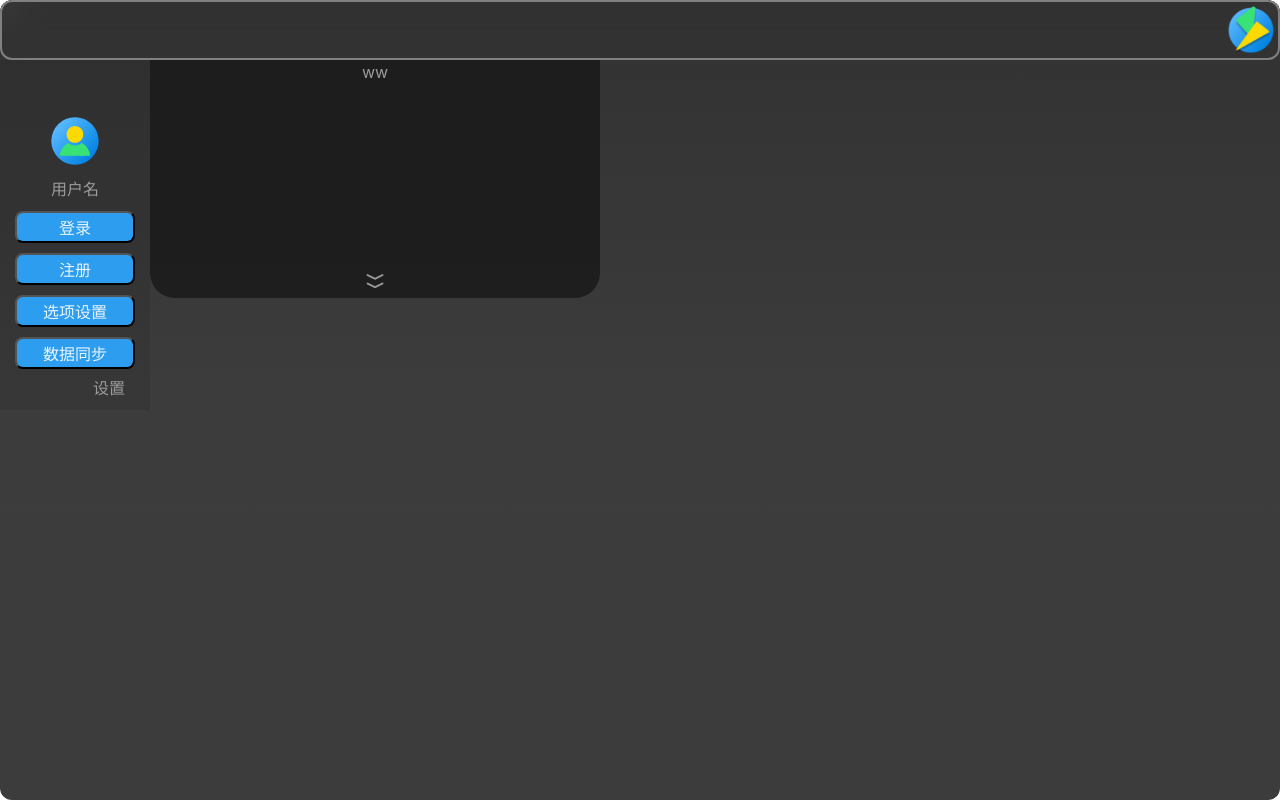
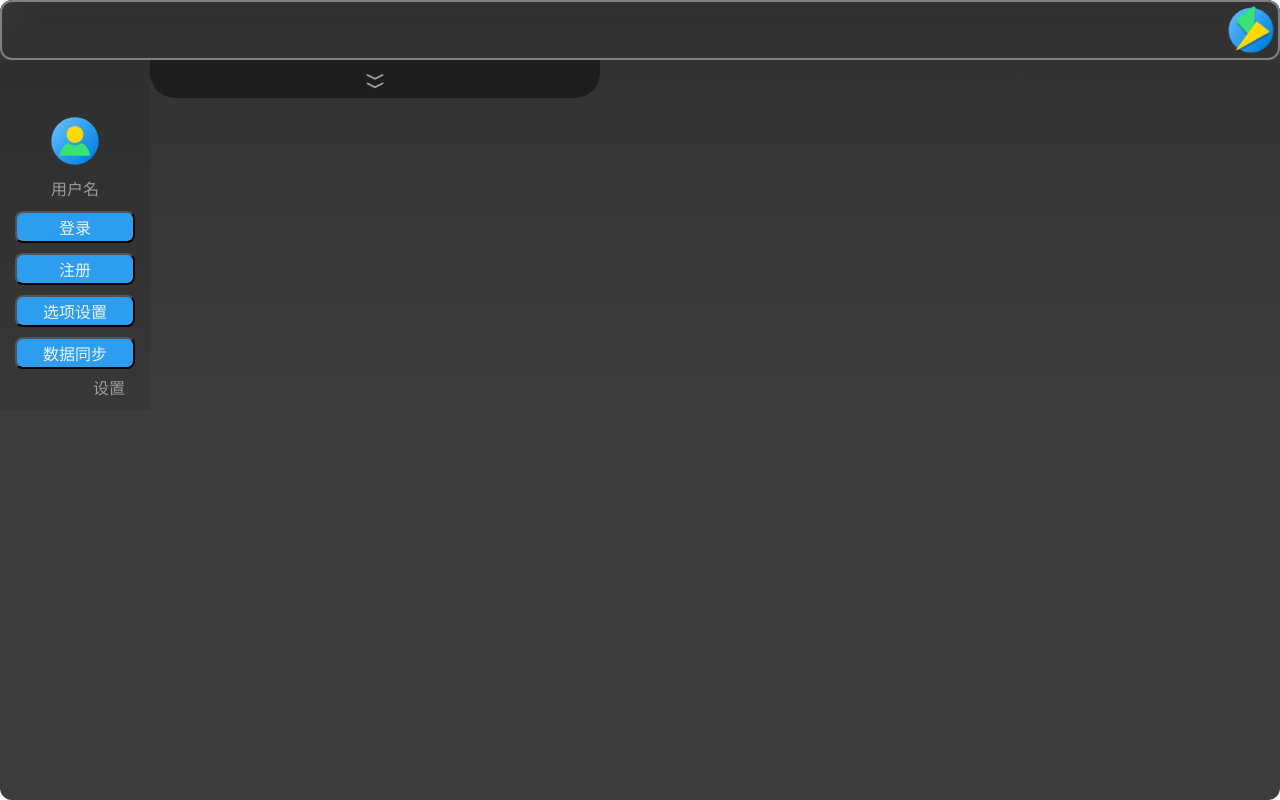
Before and after one commit to DWHengr/flash, a React (Vite) app: page /personal/option in a window 1280 px wide. Built offline with nearby package versions, Linux system fonts and the light colour scheme.

Commit message:
fix: modify option setting page

```diff
--- a/src/pages/PersonalSetting/Option/index.css
+++ b/src/pages/PersonalSetting/Option/index.css
@@ -16,3 +16,7 @@
   color: rgb(45, 157, 239);
   cursor: pointer;
 }
+
+.create-box {
+  position: relative;
+}
--- a/src/pages/PersonalSetting/Option/index.jsx
+++ b/src/pages/PersonalSetting/Option/index.jsx
@@ -1,15 +1,71 @@
 import "./index.css";
 import "./iconfont.css";
+import { useState } from "react";
+import { useSelector } from "react-redux";
 export default function Option() {
+  const [isCreateOption, setIsCreateOption] = useState(false);
+  const optionData = useSelector((state) => state.optionData);
+  const [currentIndex, setCurrentIndex] = useState(0);
+
   return (
-    <div style={{ position: "relative" }}>
-      <div style={{ height: 200, background: "rgba(27, 27, 27, 0.9)" }}>ww</div>
+    <div style={{ height: 350 }}>
+      <div className="create-box">
+        {isCreateOption && (
+          <div style={{ height: 140, background: "rgba(27, 27, 27, 0.9)" }}>
+            新增Option
+          </div>
+        )}
         <div className="option-add-bar">
           <div className="option-add-bar-button">
+            {!isCreateOption && (
               <i
+                onClick={() => {
+                  setIsCreateOption(true);
+                }}
                 style={{ fontSize: 30 }}
                 className="option-add-bar-button-icon iconfont icon-zhankai"
               />
+            )}
+            {isCreateOption && (
+              <i
+                onClick={() => {
+                  setIsCreateOption(false);
+                }}
+                style={{ fontSize: 30 }}
+                className="option-add-bar-button-icon iconfont icon-shouqi"
+              />
+            )}
+            <div
+              style={{
+                overflowY: "scroll",
+                height: isCreateOption ? 170 : 310,
+              }}
+            >
+              {optionData?.currentDataList?.map((item, index) => {
+                return (
+                  <div
+                    key={index}
+                    className="seek-option"
+                    onClick={() => {
+                      setCurrentIndex(index);
+                    }}
+                    style={{
+                      backgroundColor:
+                        index == currentIndex ? "rgb(78, 78, 78)" : "",
+                    }}
+                  >
+                    <img src={item.icon} className="seek-option-icon" />
+                    <div style={{ display: "inline-block" }}>
+                      <div className="seek-option-name">{item.name}</div>
+                      <div className="seek-option-describe">
+                        {item.describe}
+                      </div>
+                    </div>
+                  </div>
+                );
+              })}
+            </div>
+          </div>
         </div>
       </div>
     </div>
```
Lines whose indentation alone changed are shown as unchanged.
